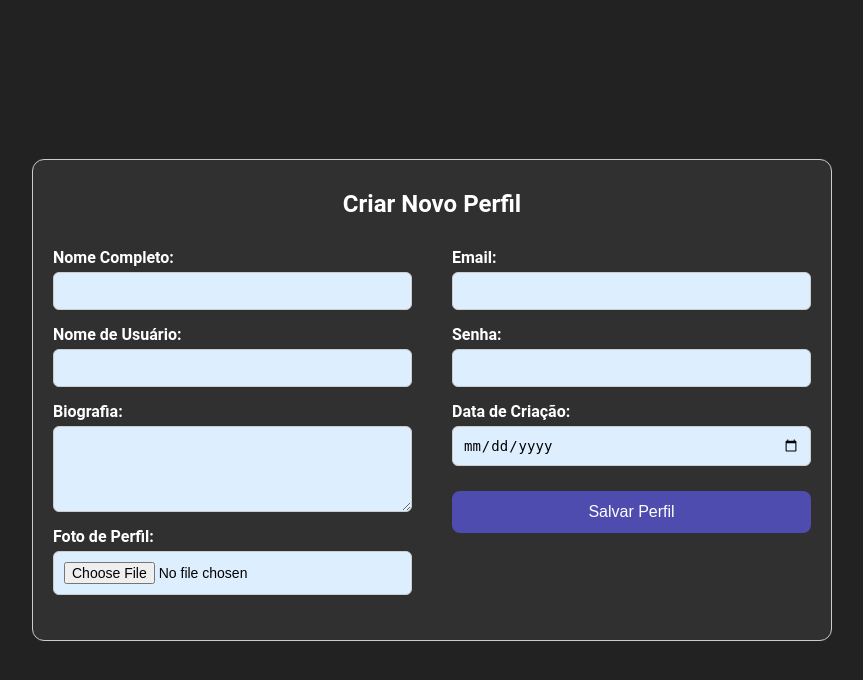
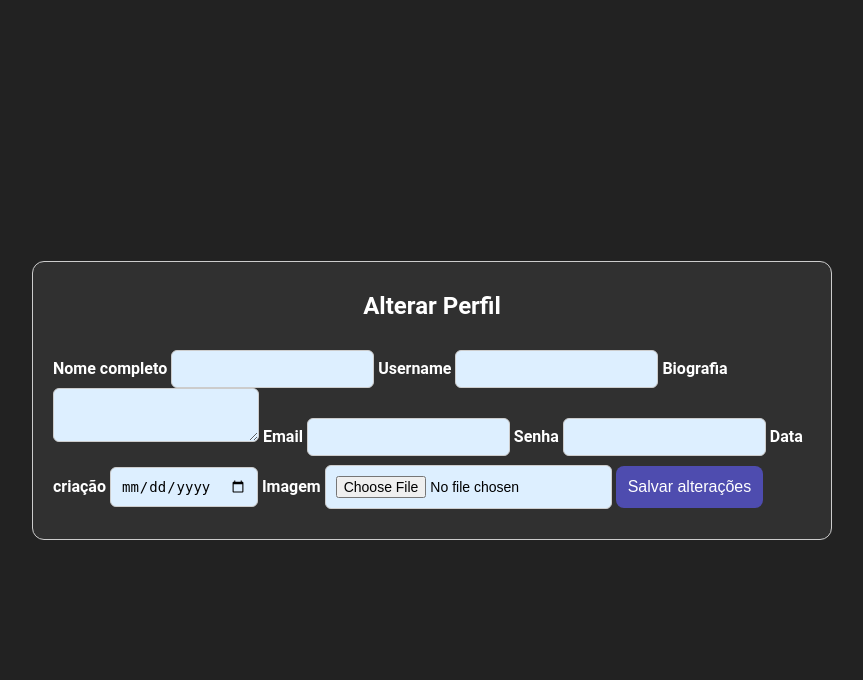
Before and after one commit to liviahayashida/whileplay_aez, a PHP site: page /GitHub/views/perfil_form.php in a window 1280 px wide. Shown: the top 680 px of the page, without its empty margins (208-1071 px from the left). Run offline with PHP 8.4, Linux system fonts and the light colour scheme.

Commit message:
PERFIL funcionando

```diff
--- a/back-end/views/perfil_form.php
+++ b/back-end/views/perfil_form.php
@@ -4,7 +4,7 @@
 <head>
     <meta charset="UTF-8">
     <meta name="viewport" content="width=device-width, initial-scale=1.0">
-    <title>Criar Perfil</title>
+    <title>Alterar Perfil</title>
     <link href="https://fonts.googleapis.com/icon?family=Material+Icons" rel="stylesheet">
     <style>
         /* RESET BÁSICO */
@@ -94,56 +94,42 @@
                 flex-direction: column;
             }
         }
+
     </style>
 </head>
 <body>
 
     <div class="container">
-        <h2>Criar Novo Perfil</h2>
+        <h2>Alterar Perfil</h2>
 
-        <form class="form-section" action="/GitHub/whileplay/while-play/projeto_whileplay/back-end/save-perfil" method="POST" enctype="multipart/form-data">
-            <div class="coluna-esquerda">
-                <div class="campo">
-                    <label for="nome_completo">Nome Completo:</label>
-                    <input type="text" id="nome_completo" name="nome_completo" required>
-                </div>
+       <form action="/GitHub/whileplay_aez/whileplay_aez/back-end/public/perfil/atualizar"
+      method="POST"
+      enctype="multipart/form-data">
 
-                <div class="campo">
-                    <label for="username">Nome de Usuário:</label>
-                    <input type="text" id="username" name="username" required>
-                </div>
 
-                <div class="campo">
-                    <label for="biografia">Biografia:</label>
-                    <textarea id="biografia" name="biografia" rows="4"></textarea>
-                </div>
+    <label>Nome completo</label>
+    <input type="text" name="nome_completo" required>
 
-                <div class="campo">
-                    <label for="imagem">Foto de Perfil:</label>
-                    <input type="file" id="imagem" name="imagem" accept="image/*">
-                </div>
-            </div>
+    <label>Username</label>
+    <input type="text" name="username" required>
 
-            <div class="coluna-direita">
-                <div class="campo">
-                    <label for="email">Email:</label>
-                    <input type="email" id="email" name="email" required>
-                </div>
+    <label>Biografia</label>
+    <textarea name="biografia"></textarea>
 
-                <div class="campo">
-                    <label for="senha">Senha:</label>
-                    <input type="password" id="senha" name="senha" required>
-                </div>
+    <label>Email</label>
+    <input type="email" name="email" required>
 
-                <div class="campo">
-                    <label for="data_criacao">Data de Criação:</label>
-                    <input type="date" id="data_criacao" name="data_criacao" required>
-                </div>
+    <label>Senha</label>
+    <input type="password" name="senha" required>
 
-                <button type="submit">Salvar Perfil</button>
-            </div>
-        </form>
-    </div>
+    <label>Data criação</label>
+    <input type="date" name="data_criacao" required>
+
+    <label>Imagem</label>
+    <input type="file" name="imagem">
+
+    <button type="submit">Salvar alterações</button>
+</form>
 
 </body>
 </html>
--- a/front-end/views/homepage2_com_assinatura.html
+++ b/front-end/views/homepage2_com_assinatura.html
@@ -352,13 +352,11 @@ h2 {
         <a href="../../back-end/views/publicar_form.php">Publicar</a>
 
         <div class="profile-dropdown">
-          <div class="profile-icon" onclick="window.location.href='perfil_com_assinatura.html'">
-            <a href="perfil_com_assinatura.html">
+          <div class="profile-icon" onclick="window.location.href='../../back-end/views/perfil_form.php'">
               <span class="material-icons">person</span>
               <div class="verified-badge">
                 <span class="material-icons">verified</span>
               </div>
-            </a>
           </div>
           <div class="dropdown-content">
             <a href="#" class="premium-option">
--- a/front-end/views/homepage2_com_login.html
+++ b/front-end/views/homepage2_com_login.html
@@ -264,7 +264,7 @@ h2 {
         <a href="assinatura.html">Assinatura</a>
 
         <div class="profile-dropdown">
-          <div class="profile-icon" onclick="window.location.href='perfil.html'">
+          <div class="profile-icon" onclick="window.location.href='../../back-end/views/perfil_form.php'">
             <span class="material-icons">person</span>
           </div>
         </div>
```
Also changed, not shown: back-end/controllers/PerfilController.php (added, +51 -0 lines), back-end/models/Perfil.php (+54 -5 lines), back-end/public/index.php (+26 -3 lines), back-end/models/Suporte.php (added).
